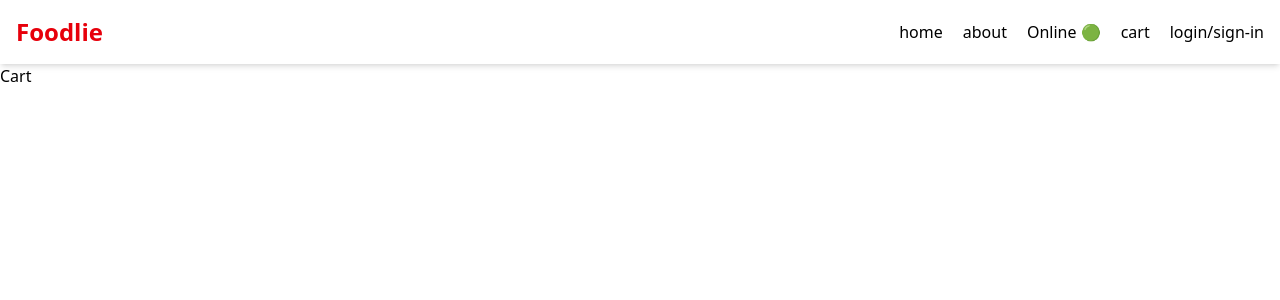
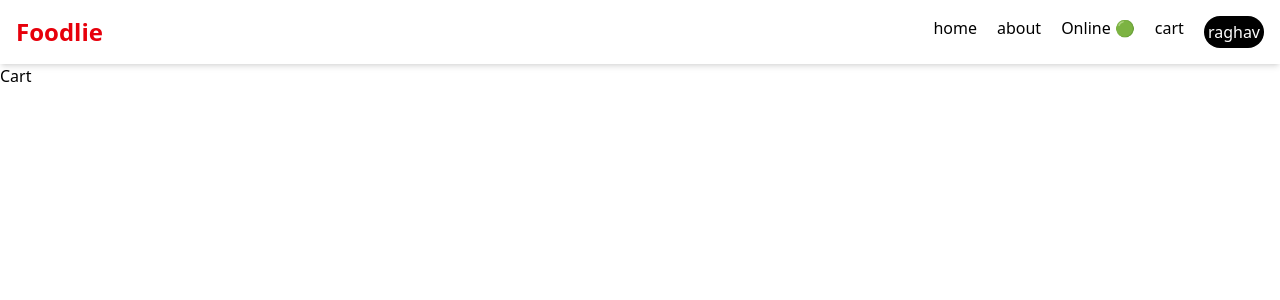
Before and after one commit to Raghav000001/react_css, a React (Vite) app: page /cart in a window 1280 px wide. Shown: the top 300 px of the page. Built offline with nearby package versions, Linux system fonts and the light colour scheme.

Commit message:
context api

```diff
--- a/src/components/Accordian.jsx
+++ b/src/components/Accordian.jsx
@@ -1,4 +1,4 @@
-import React, { useState } from 'react'
+import  { useState } from 'react'
 import AccordianBody from './AccordianBody'
 import { HiChevronDown } from "react-icons/hi2";
 
@@ -12,7 +12,7 @@ const Accordian = ({categoryName,items}) => {
   return (
     <div>
            <div key={categoryName} className="bg-white rounded-lg shadow-md p-6">
-            <div className='flex justify-between border' onClick={()=> setMenuOpen(!menuOpen)}>
+            <div className='flex justify-between' onClick={()=> setMenuOpen(!menuOpen)}>
                   <h2 className="text-2xl font-bold text-gray-800 mb-6 pb-3 border-b-2 border-orange-400">
                     {categoryName}
                      <span> ({items.length}) </span>
--- a/src/components/AccordianBody.jsx
+++ b/src/components/AccordianBody.jsx
@@ -1,6 +1,11 @@
-import React from 'react'
+import React, { useContext } from 'react'
+import userContext from '../context/userContext'
 
 const AccordianBody = ({items}) => {
+
+    const {isLoggedIn,username} = useContext(userContext)
+
+
   return (
     <div>
          <div className="space-y-4">
@@ -18,6 +23,7 @@ const AccordianBody = ({items}) => {
                             <span className="px-3 py-1 rounded-full text-sm font-medium bg-gray-100">
                               {i.isVeg ? "Veg 🟢" : "Non-veg 🔴"}
                             </span>
+
                             <button className="bg-linear-to-r from-orange-500 to-red-500 hover:from-orange-600 hover:to-red-600 text-white px-6 py-2 rounded-lg font-semibold transition-all duration-300 transform hover:scale-105">
                               Add to Cart
                             </button>
--- a/src/components/Body.jsx
+++ b/src/components/Body.jsx
@@ -9,6 +9,10 @@ import { cardWithLabel } from "./RestroCard"
 
 
 const Body = ()=> {
+
+
+
+
    const onlineStatus = useUserStatus()
 
    let time = 30
@@ -67,7 +71,7 @@ const getCost = (str) => {
           className="bg-gray-600 text-white m-1 rounded-md p-3"> fastest delivery</button>
           <button
           onClick={()=> {
-                const sorted = [...data].sort((a,b)=> getCost(b.info.costForTwo) - getCost( a.info.costForTwo))
+                const sorted = [...data].sort((a,b)=> getCost(b.info.costForTwo) - getCost(a.info.costForTwo))
                 setFiltered(sorted)
           }}
           className="bg-gray-600 text-white m-1 rounded-md p-3"> high to low </button>
--- a/src/components/Header.jsx
+++ b/src/components/Header.jsx
@@ -1,11 +1,16 @@
-import React from 'react';
+import React, { useContext } from 'react';
 import { Link } from 'react-router-dom';
 import useUserStatus from '../hooks/useUserStatus';
+import userContext from '../context/userContext';
 
 const Header = ()=> {
 
      const onlineStatus = useUserStatus()
       // console.log(onlineStatus);
+
+       const data = useContext(userContext)
+      //  console.log(data);
+       const {isLoggedIn,username} = useContext(userContext)
 
 
      return(
@@ -34,9 +39,9 @@ const Header = ()=> {
                  cart
                  </Link>
                 </li>
-               <li className="hover:text-red-500 cursor-pointer">
+               <li className=" p-1 cursor-pointer rounded-4xl bg-black text-white">
                  <Link>
-                  login/sign-in
+                   {isLoggedIn ? username : "please log-in" }
                  </Link>
                 </li>
             </ul>
--- /dev/null
+++ b/src/context/userContext.js
@@ -0,0 +1,9 @@
+import { createContext } from "react";
+
+   const userContext = createContext({
+         username:"guest",
+         isLoggedIn:false
+   })
+
+
+   export default userContext;
--- a/src/pages/Home.jsx
+++ b/src/pages/Home.jsx
@@ -1,13 +1,30 @@
 import Header from '../components/Header'
 import { Outlet } from 'react-router-dom'
+import userContext from '../context/userContext'
+import { useEffect, useState } from 'react'
+
+    const Home = () => {
+      const [name,setName] = useState("")
+      const [login,setLogin] = useState(null)
+
+          useEffect(()=> {
+            //  user data
+            const data = {
+               username:"raghav",
+               login:true
+            }
+             setName(data.username)
+             setLogin(data.login)
+          },[])
 
 
-    const Home = () => {
+
+
       return (
-        <div>
+        <userContext.Provider value={{username:name,isLoggedIn:login}}>
          <Header/>
          <Outlet/>
-        </div>
+        </userContext.Provider>
       )
     }
 
```
